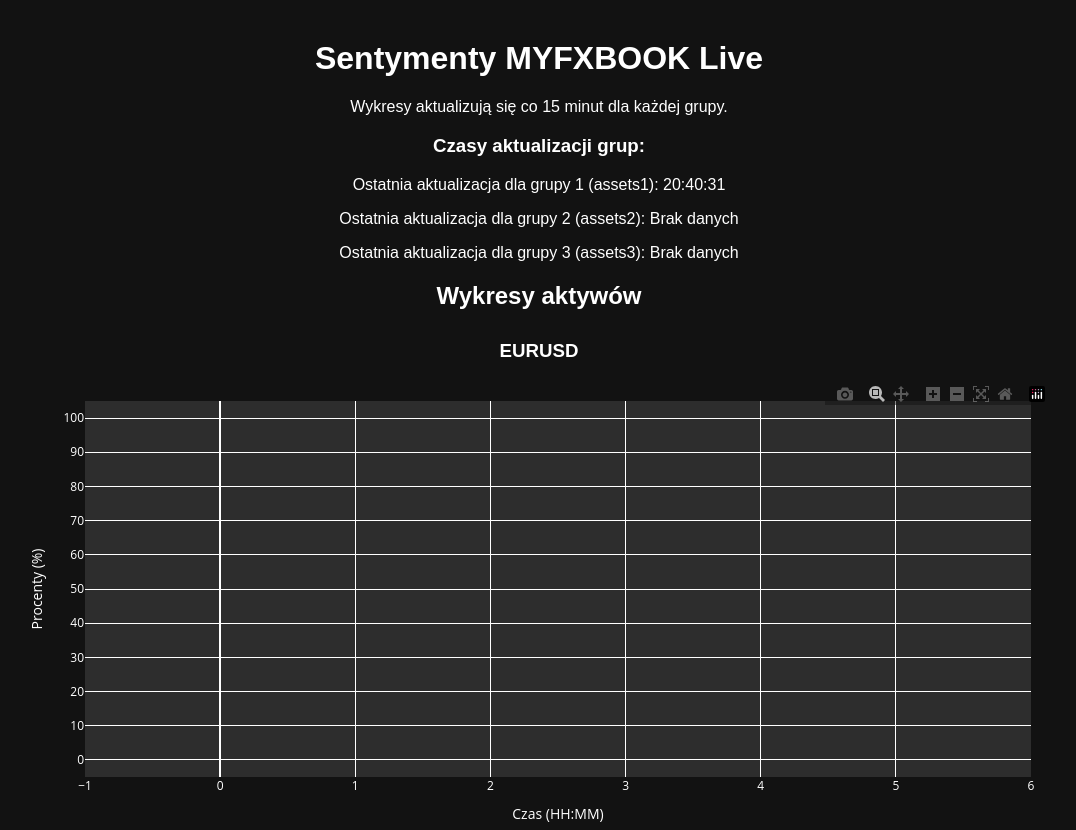
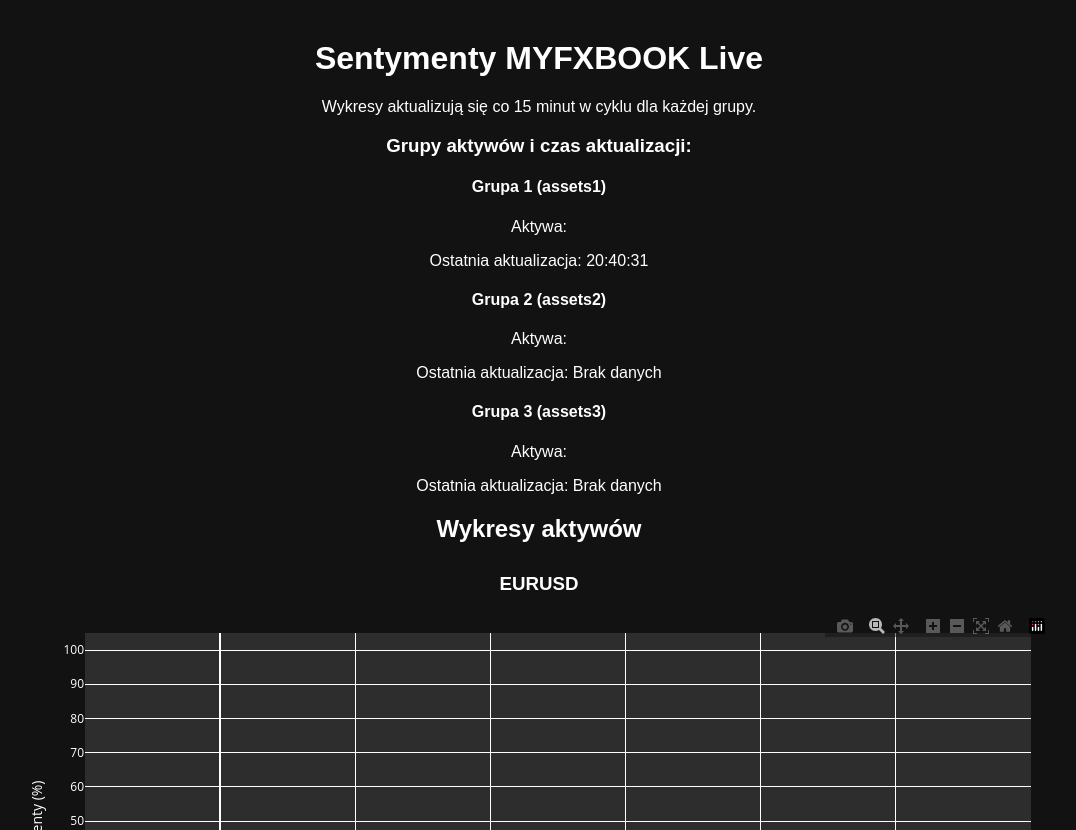
Before and after one commit to ady7ady7/MFB-Sentiments, a Flask app: page / in a window 1280 px wide. Shown: the top 830 px of the page, without its empty margins (101-1177 px from the left). Run offline with Flask 3, Linux system fonts and the light colour scheme; some libraries are stand-ins or nearby versions.

Commit message:
Update index.html

```diff
--- a/templates/index.html
+++ b/templates/index.html
@@ -10,17 +10,31 @@
 <body>
     <div class="container">
         <h1>Sentymenty MYFXBOOK Live</h1>
-        <p>Wykresy aktualizują się co 15 minut dla każdej grupy.</p>
+        <p>Wykresy aktualizują się co 15 minut w cyklu dla każdej grupy.</p>
 
         <div id="updates-container">
-            <h3>Czasy aktualizacji grup:</h3>
-            <p>Ostatnia aktualizacja dla grupy 1 (assets1): <span id="group1-time">Ładowanie...</span></p>
-            <p>Ostatnia aktualizacja dla grupy 2 (assets2): <span id="group2-time">Ładowanie...</span></p>
-            <p>Ostatnia aktualizacja dla grupy 3 (assets3): <span id="group3-time">Ładowanie...</span></p>
+            <h3>Grupy aktywów i czas aktualizacji:</h3>
+            <div class="group-info">
+                <h4>Grupa 1 (assets1)</h4>
+                <p>Aktywa: {{ ", ".join(assets1) }}</p>
+                <p>Ostatnia aktualizacja: <span id="group1-time">Ładowanie...</span></p>
+            </div>
+
+            <div class="group-info">
+                <h4>Grupa 2 (assets2)</h4>
+                <p>Aktywa: {{ ", ".join(assets2) }}</p>
+                <p>Ostatnia aktualizacja: <span id="group2-time">Ładowanie...</span></p>
+            </div>
+
+            <div class="group-info">
+                <h4>Grupa 3 (assets3)</h4>
+                <p>Aktywa: {{ ", ".join(assets3) }}</p>
+                <p>Ostatnia aktualizacja: <span id="group3-time">Ładowanie...</span></p>
+            </div>
         </div>
 
+        <h2>Wykresy aktywów</h2>
         <div id="plots-container">
-            <h2>Wykresy aktywów</h2>
             {% for asset in assets %}
                 <div class="plot-container">
                     <h3>{{ asset }}</h3>
```
